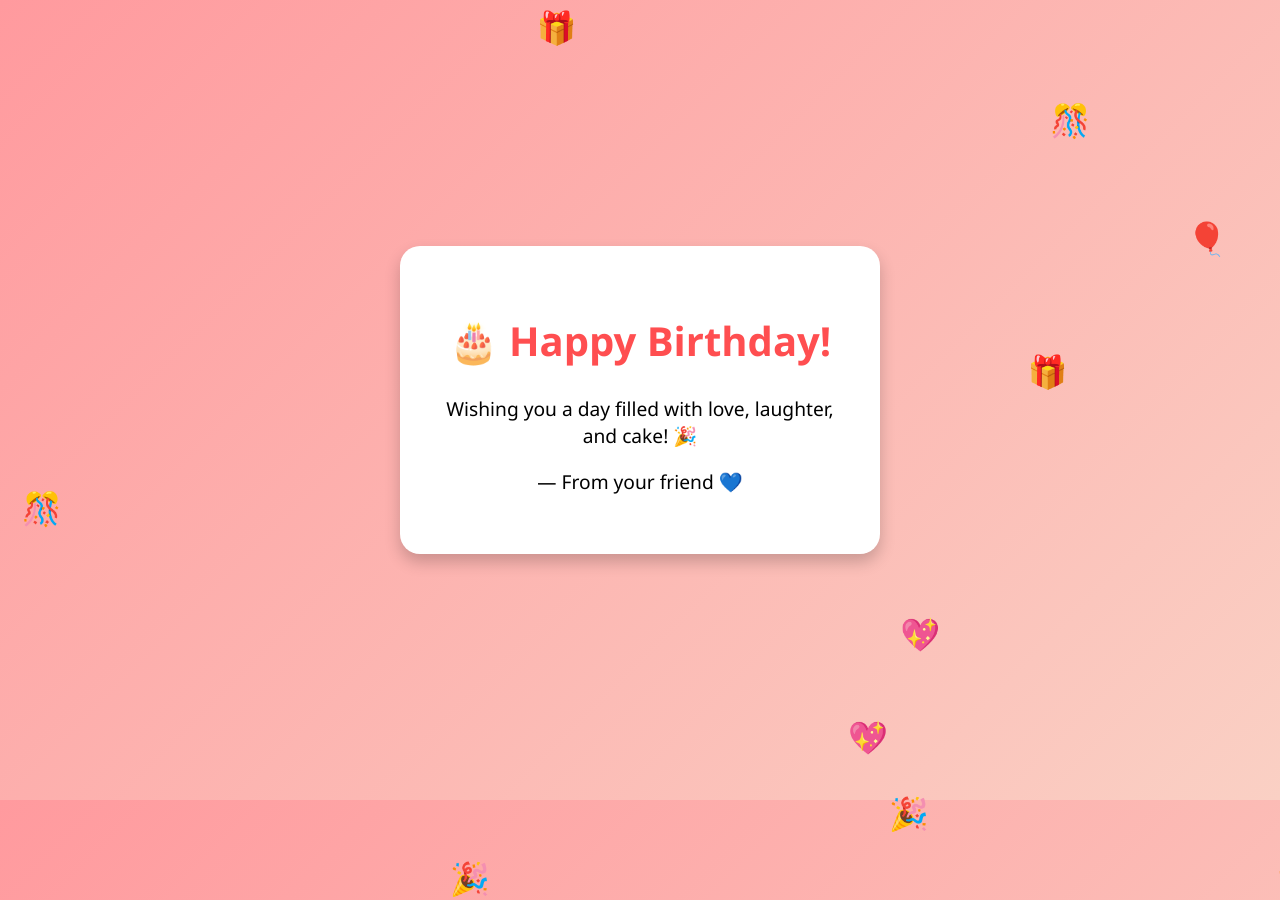
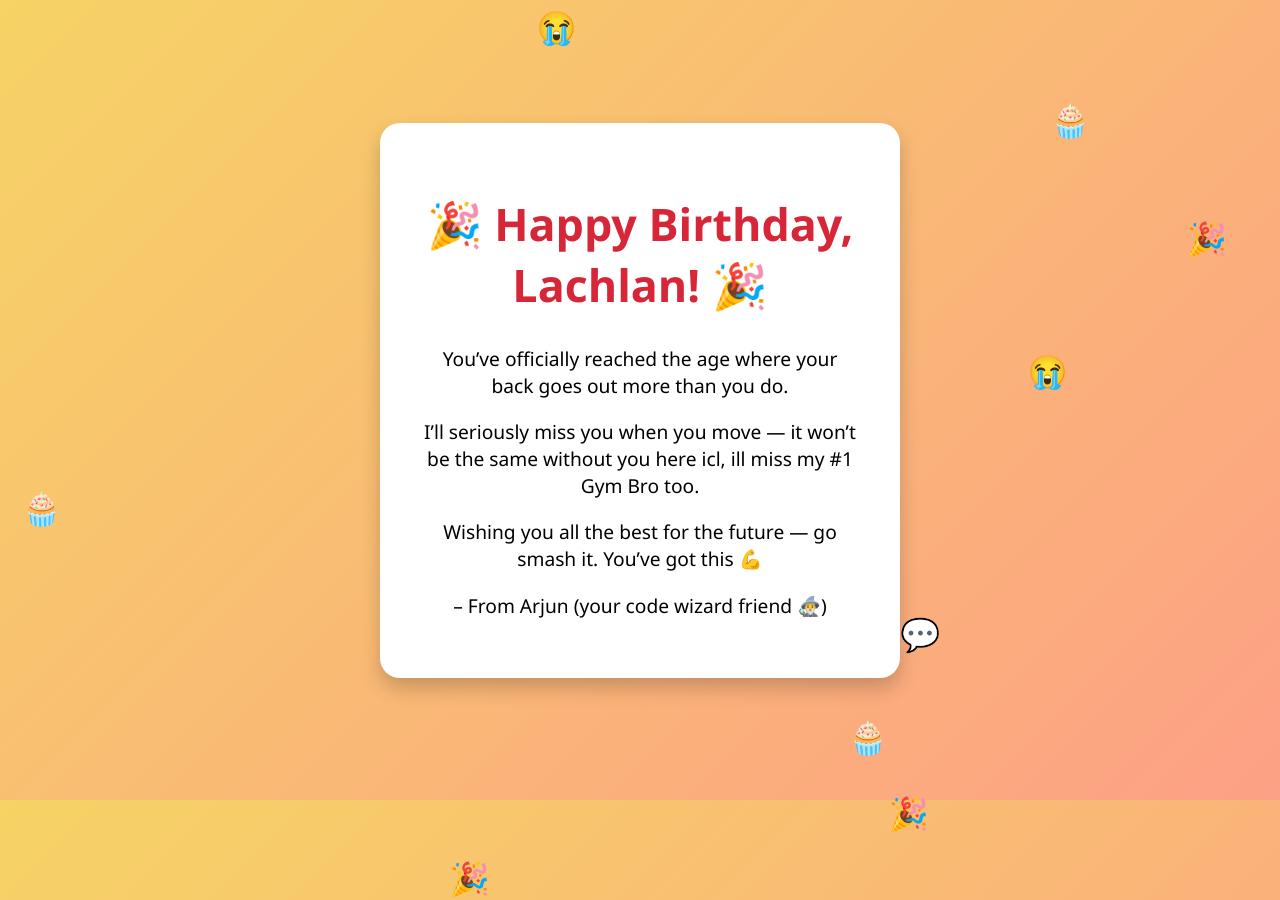
Before and after one commit to Arjung952/BorthdayCard, a plain HTML site: page index.html in a window 1280 px wide. Shown: the top 900 px of the page. Drawn offline with Linux system fonts and the light colour scheme.

Commit message:
Update index.html

```diff
--- a/index.html
+++ b/index.html
@@ -1,157 +1,81 @@
 <!DOCTYPE html>
-
 <html lang="en">
-
 <head>
-
   <meta charset="UTF-8">
-
-  <title>Happy Birthday!</title>
-
+  <title>Happy Birthday Lachlan!</title>
   <style>
-
     body {
-
       margin: 0;
-
-      background: linear-gradient(135deg, #ff9a9e, #fad0c4);
-
+      background: linear-gradient(135deg, #f6d365, #fda085);
       font-family: 'Segoe UI', sans-serif;
-
       display: flex;
-
       flex-direction: column;
-
       align-items: center;
-
       justify-content: center;
-
       height: 100vh;
-
       overflow: hidden;
-
     }
 
-
-
     .card {
-
       background: white;
-
       padding: 40px;
-
       border-radius: 20px;
-
-      box-shadow: 0 8px 16px rgba(0,0,0,0.2);
-
+      box-shadow: 0 10px 20px rgba(0,0,0,0.2);
       text-align: center;
-
-      max-width: 400px;
-
-      animation: popIn 1s ease forwards;
-
+      max-width: 440px;
+      animation: bounceIn 1s ease forwards;
     }
 
-
-
     h1 {
-
-      font-size: 2.5rem;
-
-      color: #ff4e50;
-
+      font-size: 2.8rem;
+      color: #d72638;
     }
 
-
-
     p {
-
       font-size: 1.2rem;
-
       margin-top: 10px;
-
     }
 
-
-
     .balloon {
-
       position: absolute;
-
       bottom: -100px;
-
       font-size: 2rem;
-
       animation: float 6s infinite ease-in-out;
-
     }
 
-
-
     @keyframes float {
-
       0% { transform: translateY(0) }
-
       100% { transform: translateY(-120vh) }
-
     }
 
-
-
-    @keyframes popIn {
-
-      from { transform: scale(0.5); opacity: 0; }
-
+    @keyframes bounceIn {
+      from { transform: scale(0.7); opacity: 0; }
       to { transform: scale(1); opacity: 1; }
-
     }
-
   </style>
-
 </head>
-
 <body>
 
-
-
 <div class="card">
-
-  <h1>🎂 Happy Birthday!</h1>
-
-  <p>Wishing you a day filled with love, laughter, and cake! 🎉</p>
-
-  <p>— From your friend 💙</p>
-
+  <h1>🎉 Happy Birthday, Lachlan! 🎉</h1>
+  <p>You’ve officially reached the age where your back goes out more than you do.</p>
+  <p>I’ll seriously miss you when you move — it won’t be the same without you here icl, ill miss my #1 Gym Bro too.</p>
+  <p>Wishing you all the best for the future — go smash it. You’ve got this 💪</p>
+  <p>– From Arjun (your code wizard friend 🧙‍♂️)</p>
 </div>
 
-
-
 <script>
-
-  const emojis = ['🎈','🎉','🎊','💖','🎁'];
-
+  const emojis = ['🎈','🎉','🎊','🧁','💬','😭'];
   setInterval(() => {
-
     const b = document.createElement('div');
-
     b.className = 'balloon';
-
     b.style.left = `${Math.random() * 100}%`;
-
     b.style.color = `hsl(${Math.random() * 360}, 100%, 60%)`;
-
     b.textContent = emojis[Math.floor(Math.random() * emojis.length)];
-
     document.body.appendChild(b);
-
     setTimeout(() => b.remove(), 7000);
-
   }, 500);
-
 </script>
 
-
-
 </body>
-
 </html>
```
